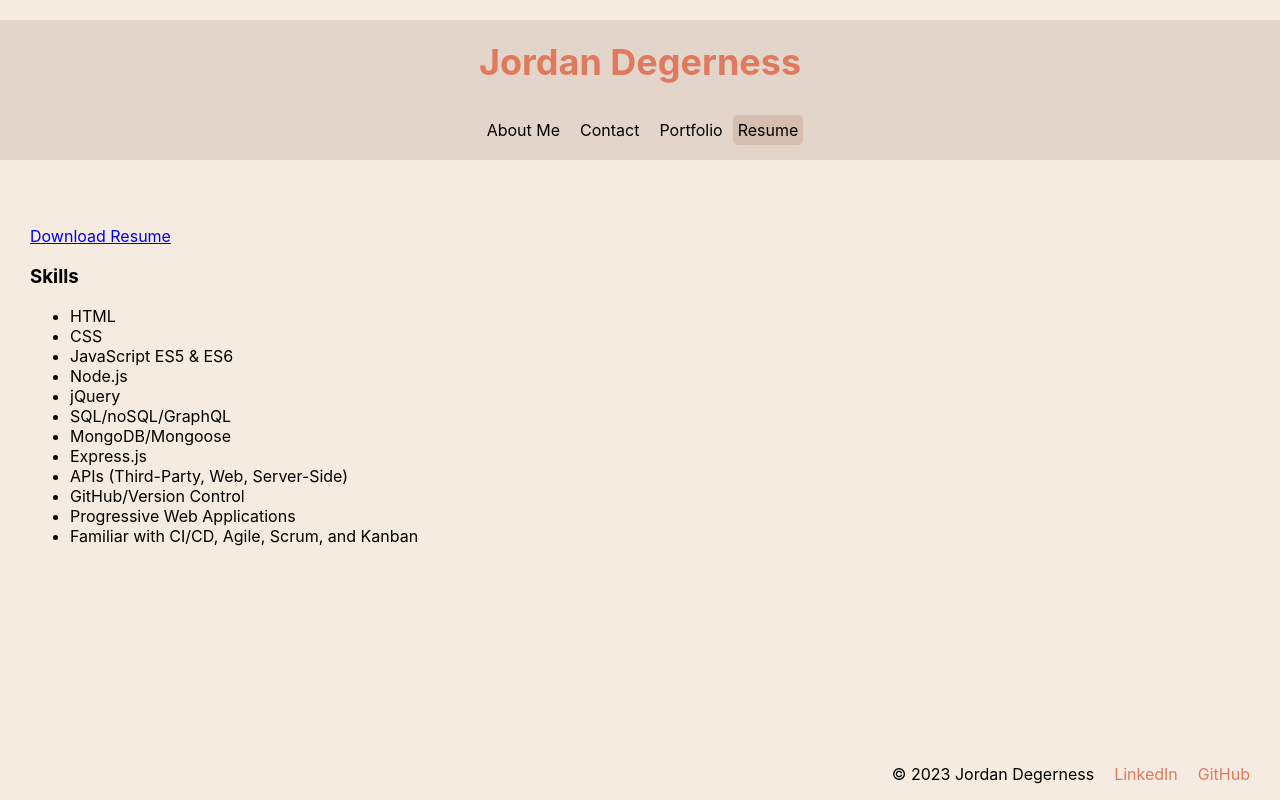
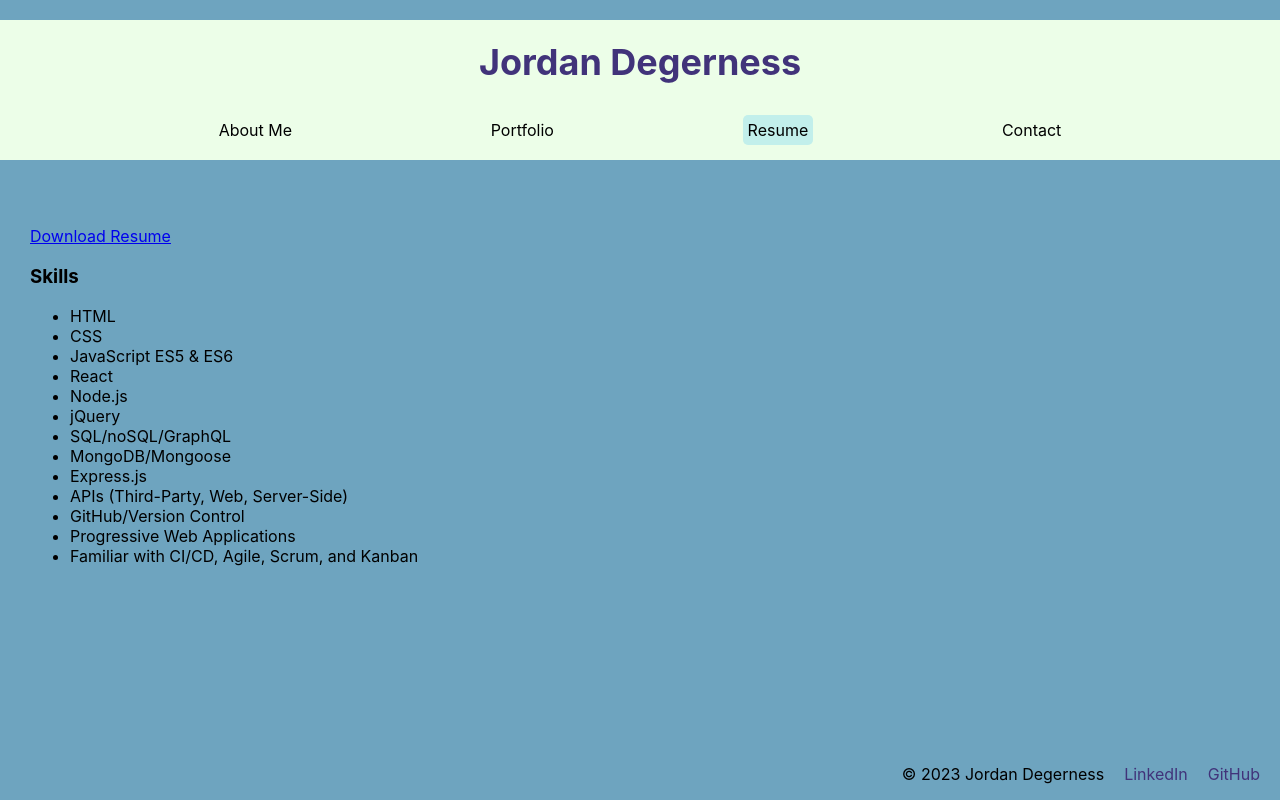
Before and after one commit to jdegern4/React-Portfolio, a React (Create React App) app: page /react-portfolio/about-me in a window 1280 px wide. Both pictures are taken after a click on the element "Resume". Built offline with nearby package versions, Linux system fonts and the light colour scheme.

Commit message:
styled portfolio images

```diff
--- a/src/App.js
+++ b/src/App.js
@@ -11,13 +11,13 @@ function App() {
       name: "About Me",
     },
     {
-      name: "Contact",
-    },
-    {
       name: "Portfolio",
     },
     {
       name: "Resume",
+    },
+    {
+      name: "Contact",
     },
   ]);
 
--- a/src/components/Resume/index.js
+++ b/src/components/Resume/index.js
@@ -10,6 +10,7 @@ function Resume() {
                 <li>HTML</li>
                 <li>CSS</li>
                 <li>JavaScript ES5 & ES6</li>
+                <li>React</li>
                 <li>Node.js</li>
                 <li>jQuery</li>
                 <li>SQL/noSQL/GraphQL</li>
--- a/src/index.css
+++ b/src/index.css
@@ -1,8 +1,8 @@
 :root {
-  --first-color: #f5ebe0;
-  --second-color: #d5bdaf;
-  --third-color: #e3d5ca;
-  --fourth-color: #e07a5f;
+  --primary-color: #6ea4bf;
+  --secondary-color: #c2efeb;
+  --tertiary-color: #ecfee8;
+  --quaternary-color: #41337a;
 }
 
 html, body {
@@ -18,7 +18,7 @@ body {
   -moz-osx-font-smoothing: grayscale;
   margin: 0;
   padding: 0;
-  background-color: var(--first-color);
+  background-color: var(--primary-color);
   display: flex;
   flex-direction: column;
 }
@@ -30,7 +30,7 @@ code {
 
 /* Header & Navigation */
 header {
-  background-color: var(--third-color);
+  background-color: var(--tertiary-color);
   text-align: center;
 }
 
@@ -40,29 +40,30 @@ h2 {
 }
 
 h2 a {
-  color: var(--fourth-color);
+  color: var(--quaternary-color);
   text-decoration: none;
   font-size: 1.5em;
 }
 
 a:visited {
-  color: var(--fourth-color);
+  color: var(--quaternary-color);
 }
 
 nav ul {
   list-style: none;
   display: flex;
   align-items: center;
-  justify-content: center;
-  padding: 10px;
+  justify-content: space-evenly;
+  padding: 10px 30px;
 }
 
 nav ul li {
   padding: 10px;
+  cursor: pointer;
 }
 
 .highlight {
-  background-color: var(--second-color);
+  background-color: var(--secondary-color);
   padding: 5px;
   border-radius: 5px;
 }
@@ -91,7 +92,8 @@ nav ul li {
   height: auto;
   border-width: 10px;
   border-style: groove;
-  border-color: var(--third-color);
+  border-color: var(--tertiary-color);
+  box-shadow: 0 4px 8px 0 rgba(0, 0, 0, 0.2), 0 6px 20px 0 rgba(0, 0, 0, 0.19);
 }
 
 .introduction p {
@@ -117,8 +119,15 @@ nav ul li {
 }
 
 .project-img {
+  border-radius: 25px;
   width: 100%;
   margin-bottom: 10px;
+  box-shadow: 0 4px 8px 0 rgba(0, 0, 0, 0.2), 0 6px 20px 0 rgba(0, 0, 0, 0.19);
+}
+
+.project-img:hover {
+  transform: scale(1.1);
+  transition: .3s;
 }
 
 /* Contact */
@@ -136,13 +145,13 @@ nav ul li {
   width: 100%;
   font-size: 16px;
   padding: 5px;
-  border: 1px solid var(--second-color);
+  border: 1px solid var(--secondary-color);
   border-radius: 5px;
 }
 
 .btn {
-  background-color: var(--third-color);
-  border: 1px solid var(--second-color);
+  background-color: var(--tertiary-color);
+  border: 1px solid var(--secondary-color);
   border-radius: 5px;
   padding: 5px 10px;
   font-size: 16px;
@@ -150,13 +159,12 @@ nav ul li {
 
 /* Footer */
 footer {
-  margin-right: 10px;
   margin-top: 50px;
   position: fixed;
   left: 0;
   right: 0;
   bottom: 0;
-  background-color: var(--first-color);
+  background-color: var(--primary-color);
 }
 
 footer ul {
@@ -169,7 +177,7 @@ footer ul {
 }
 
 footer ul li a {
-  color: var(--fourth-color);
+  color: var(--quaternary-color);
   text-decoration: none;
 }
 
```
